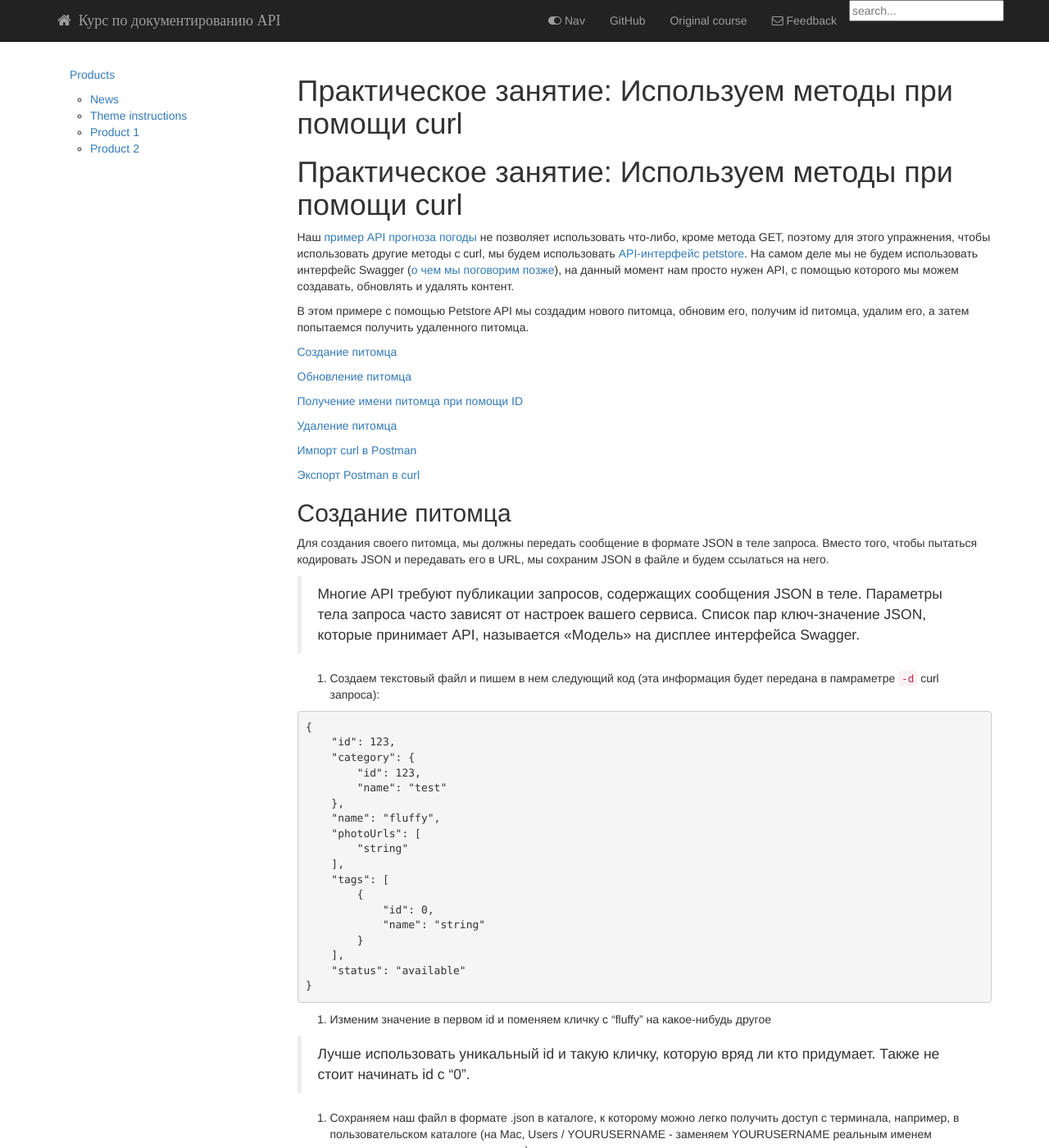
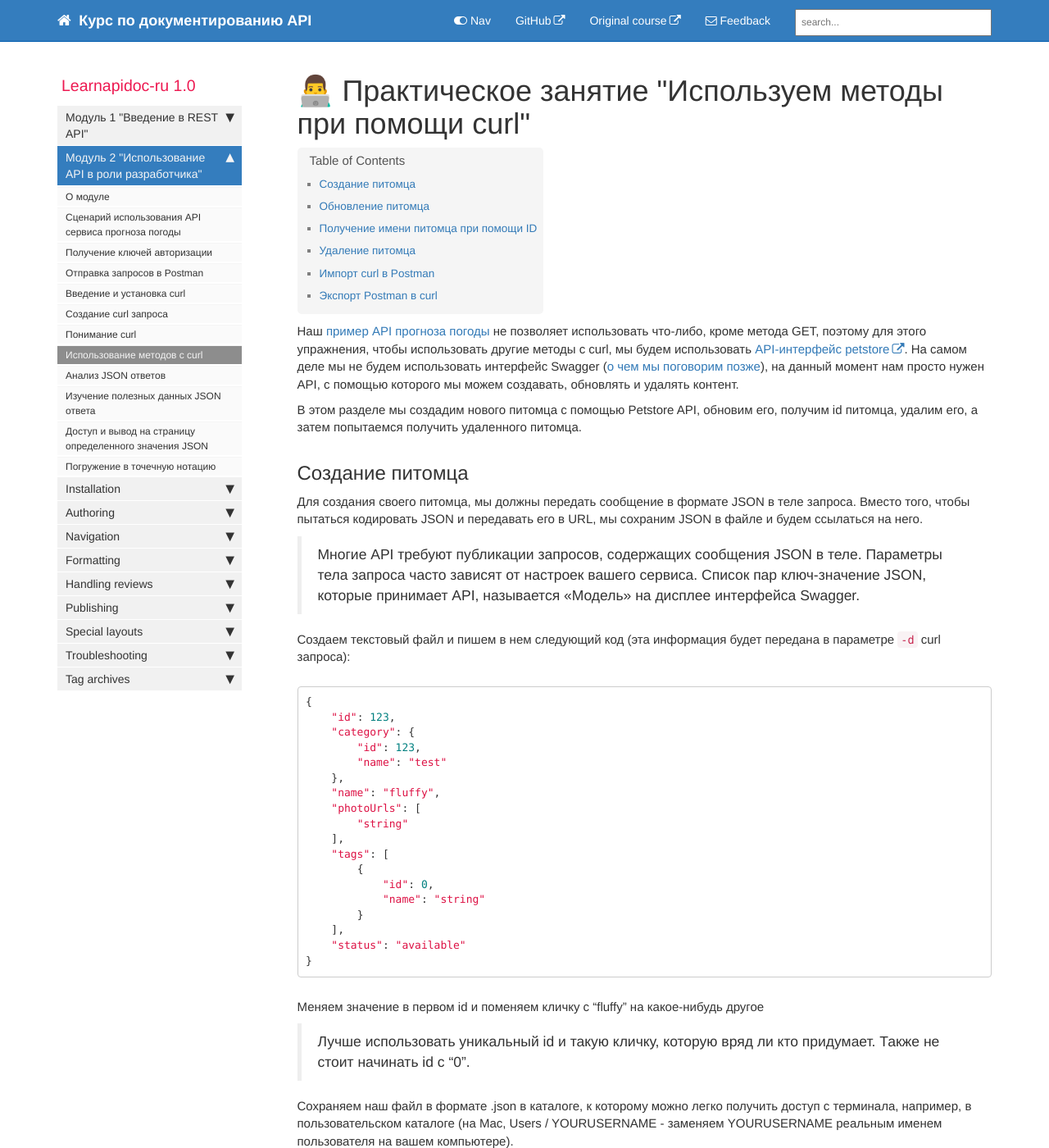
Before and after one commit to Starkovden/Starkovden.github.io, a Jekyll site: the page built from pages/like-developer/use-methods-with-curl.md, in a window 1280 px wide and 1400 px high. Shown: the whole window at 82% size. Built offline with Jekyll 4.4.1, drawn with Linux system fonts in a browser that asks for light colours; nearby versions of some CDN libraries; our own code applies the rules of GitHub Pages for plain Markdown files; library files that are not in the unit come from our copies; comment, search, counter and statistics services are not loaded; some of the changed lines change nothing that is shown; some of the changed text lies outside the part shown.

Commit message:
добавил фронтматтер+ ссылку на макет

````diff
--- a/pages/like-developer/use-methods-with-curl.md
+++ b/pages/like-developer/use-methods-with-curl.md
@@ -1,31 +1,23 @@
-# Практическое занятие: Используем методы при помощи curl
+---
+title: 👨‍💻 Практическое занятие "Используем методы при помощи curl"
+last_updated: Oct 8, 2019
+sidebar: mydoc_sidebar
+permalink: use-methods-with-curl.html
+folder: like-developer
+---
 
-Наш [пример API прогноза погоды](using-api-scenario.md) не позволяет использовать что-либо, кроме метода GET, поэтому для этого упражнения, чтобы использовать другие методы с curl, мы будем использовать [API-интерфейс petstore](http://petstore.swagger.io/). На самом деле мы не будем использовать интерфейс Swagger ([о чем мы поговорим позже](../openAPI-specification/introduction-openapi-and-swagger.md)), на данный момент нам просто нужен API, с помощью которого мы можем создавать, обновлять и удалять контент.
+Наш [пример API прогноза погоды](using-api-scenario.html) не позволяет использовать что-либо, кроме метода GET, поэтому для этого упражнения, чтобы использовать другие методы с curl, мы будем использовать [API-интерфейс petstore](http://petstore.swagger.io/). На самом деле мы не будем использовать интерфейс Swagger ([о чем мы поговорим позже](introduction-openapi-and-swagger.html)), на данный момент нам просто нужен API, с помощью которого мы можем создавать, обновлять и удалять контент.
 
-
-В этом примере с помощью Petstore API мы создадим нового питомца, обновим его, получим id питомца, удалим его, а затем попытаемся получить удаленного питомца.
-
-[Создание питомца](#createPet)
-
-[Обновление питомца](#updatePet)
-
-[Получение имени питомца при помощи ID](#getName)
-
-[Удаление питомца](#delPet)
-
-[Импорт curl в Postman](#importCurl)
-
-[Экспорт Postman в curl](#exportCurl)
+В этом разделе мы создадим нового питомца с помощью Petstore API, обновим его, получим id питомца, удалим его, а затем попытаемся получить удаленного питомца.
 
 <a name="createPet"></a>
 ## Создание питомца
-
 
 Для создания своего питомца, мы должны передать сообщение в формате JSON в теле запроса. Вместо того, чтобы пытаться кодировать JSON и передавать его в URL, мы сохраним JSON в файле и будем ссылаться на него.
 
 > Многие API требуют публикации запросов, содержащих сообщения JSON в теле. Параметры тела запроса часто зависят от настроек вашего сервиса. Список пар ключ-значение JSON, которые принимает API, называется «Модель» на дисплее интерфейса Swagger.
 
-1. Создаем текстовый файл и пишем в нем следующий код (эта информация будет передана в памраметре `-d` curl запроса):
+Создаем текстовый файл и пишем в нем следующий код (эта информация будет передана в параметре `-d` curl запроса):
 
 ```yaml
 {
@@ -48,20 +40,20 @@
 }
 ```
 
-2. Изменим значение в первом id и поменяем кличку с "fluffy" на какое-нибудь другое
+Меняем значение в первом id и поменяем кличку с "fluffy" на какое-нибудь другое
 
 > Лучше использовать уникальный id и такую кличку, которую вряд ли кто придумает. Также не стоит начинать id с "0".
 
-3. Сохраняем наш файл в формате .json в каталоге, к которому можно легко получить доступ с терминала, например, в пользовательском каталоге (на Mac, Users / YOURUSERNAME - заменяем YOURUSERNAME реальным именем пользователя на вашем компьютере).
+Сохраняем наш файл в формате .json в каталоге, к которому можно легко получить доступ с терминала, например, в пользовательском каталоге (на Mac, Users / YOURUSERNAME - заменяем YOURUSERNAME реальным именем пользователя на вашем компьютере).
 
-4. В Терминале /командной строке  переходим в каталог с сохраненным файлом.
+В Терминале /командной строке  переходим в каталог с сохраненным файлом.
 
 Для перехода по каталогам:
 
- - На MacOS находим свой текущий рабочий каталог, набрав `pwd`. Переход на уровень выше при помощи команды `cd ../`. Переход на уровень ниже при помощи команды `cd pets`, где `pets` - это имя каталога, в который нужно попасть. Вводим `ls`, чтобы просмотреть содержимое каталога.
- - На Windows смотрим в строку пути, чтобы понять в какой директории находимся.  Переход на уровень выше при помощи команды `cd ../`. Переход на уровень ниже при помощи команды `cd pets`, где `pets` - это имя каталога, в который нужно попасть. Вводим `dir` чтобы посмотреть список директорий в текущей директории.
+- На MacOS находим свой текущий рабочий каталог, набрав `pwd`. Переход на уровень выше при помощи команды `cd ../`. Переход на уровень ниже при помощи команды `cd pets`, где `pets` - это имя каталога, в который нужно попасть. Вводим `ls`, чтобы просмотреть содержимое каталога.
+- На Windows смотрим в строку пути, чтобы понять в какой директории находимся.  Переход на уровень выше при помощи команды `cd ../`. Переход на уровень ниже при помощи команды `cd pets`, где `pets` - это имя каталога, в который нужно попасть. Вводим `dir` чтобы посмотреть список директорий в текущей директории.
 
-5. После того, как вы перешли в Терминале/командной строке в каталог с сохраненным JSON файлом, создаем нашего питомца следующим curl запросом:
+После того, как вы перешли в Терминале/командной строке в каталог с сохраненным JSON файлом, создаем нашего питомца следующим curl запросом:
 
 ```javascript
 curl -X POST --header "Content-Type: application/json" --header "Accept: application/json" -d @mypet.json "http://petstore.swagger.io/v2/pet"
@@ -85,9 +77,9 @@ curl -X POST --header "Content-Type: application/json" --header "Accept: applica
 
 Изменим ему имя на другое используя метод обновления.
 
-1. В файле .json сданными питомца изменим его имя/
+- В файле .json сданными питомца изменим его имя.
 
-2. Вместо метода POST используем метод PUT для обновления имени (в остальном запрос не меняется):
+- Вместо метода POST используем метод PUT для обновления имени (в остальном запрос не меняется):
 
 ```javascript
 curl -X PUT --header "Content-Type: application/json" --header "Accept: application/json" -d @mypet.json "http://petstore.swagger.io/v2/pet"
@@ -100,9 +92,9 @@ curl -X PUT --header "Content-Type: application/json" --header "Accept: applicat
 
 Теперь узнаем имя питомца, передав его ID в конечную точку /pet/{petID}:
 
-1. В файле .json скопируем значение id питомца.
+- В файле .json скопируем значение id питомца.
 
-2. В команде curl заменим `51231236` на id своего питомца и узнаем информацию о нем:
+- В команде curl заменим `51231236` на id своего питомца и узнаем информацию о нем:
 
 ```javascript
 curl -X GET --header "Accept: application/json" "http://petstore.swagger.io/v2/pet/51231236"
@@ -141,7 +133,7 @@ curl -X GET --header "Accept: application/json" "http://petstore.swagger.io/v2/p
 
 "Извини, сынок, собака была бешеной, пришлось пристрелить" (&#169; "Маска" фильм, 1994)
 
-1. Для удаления питомца используем метод DELETE. В примере ниже меняем `5123123` на id своего питомца:
+Для удаления питомца используем метод DELETE. В примере ниже меняем `5123123` на id своего питомца:
 
 ```javascript
 curl -X DELETE --header "Accept: application/json" "http://petstore.swagger.io/v2/pet/891654"
@@ -167,9 +159,9 @@ curl -X GET --header "Accept: application/json" "http://petstore.swagger.io/v2/p
 
 Можно импортировать команды curl в Postman выполняя следующее:
 
-1. Открываем новую вкладку в Postman и нажимаем `Import` в левом верхнем углу.
+Открываем новую вкладку в Postman и нажимаем `Import` в левом верхнем углу.
 
-2. В диалоговом окне выбираем вкладку "Paste Raw Text" и вводим команду:
+В диалоговом окне выбираем вкладку "Paste Raw Text" и вводим команду:
 
 ```javascript
 curl -X GET --header "Accept: application/json" "http://petstore.swagger.io/v2/pet/891654"
@@ -177,13 +169,13 @@ curl -X GET --header "Accept: application/json" "http://petstore.swagger.io/v2/p
 
 Указываем свой Id питомца и проверяем, что нет лишних пробелов.
 
-![import](pics/7.png)
+{% include image.html file="like-developer/7.png" alt="import" %}
 
-3. Нажимаем на кнопку `Import`
+Нажимаем на кнопку `Import`
 
-4. Закрываем диалоговое окно, если не закрылось автоматически.
+Закрываем диалоговое окно, если не закрылось автоматически.
 
-5. Нажимаем кнопку `Send` (Если питомец был удален, то будет выдана ошибка "Pet not found")
+Нажимаем кнопку `Send` (Если питомец был удален, то будет выдана ошибка "Pet not found")
 
 <a name="exportCurl"></a>
 ## Экспорт Postman в curl
````
